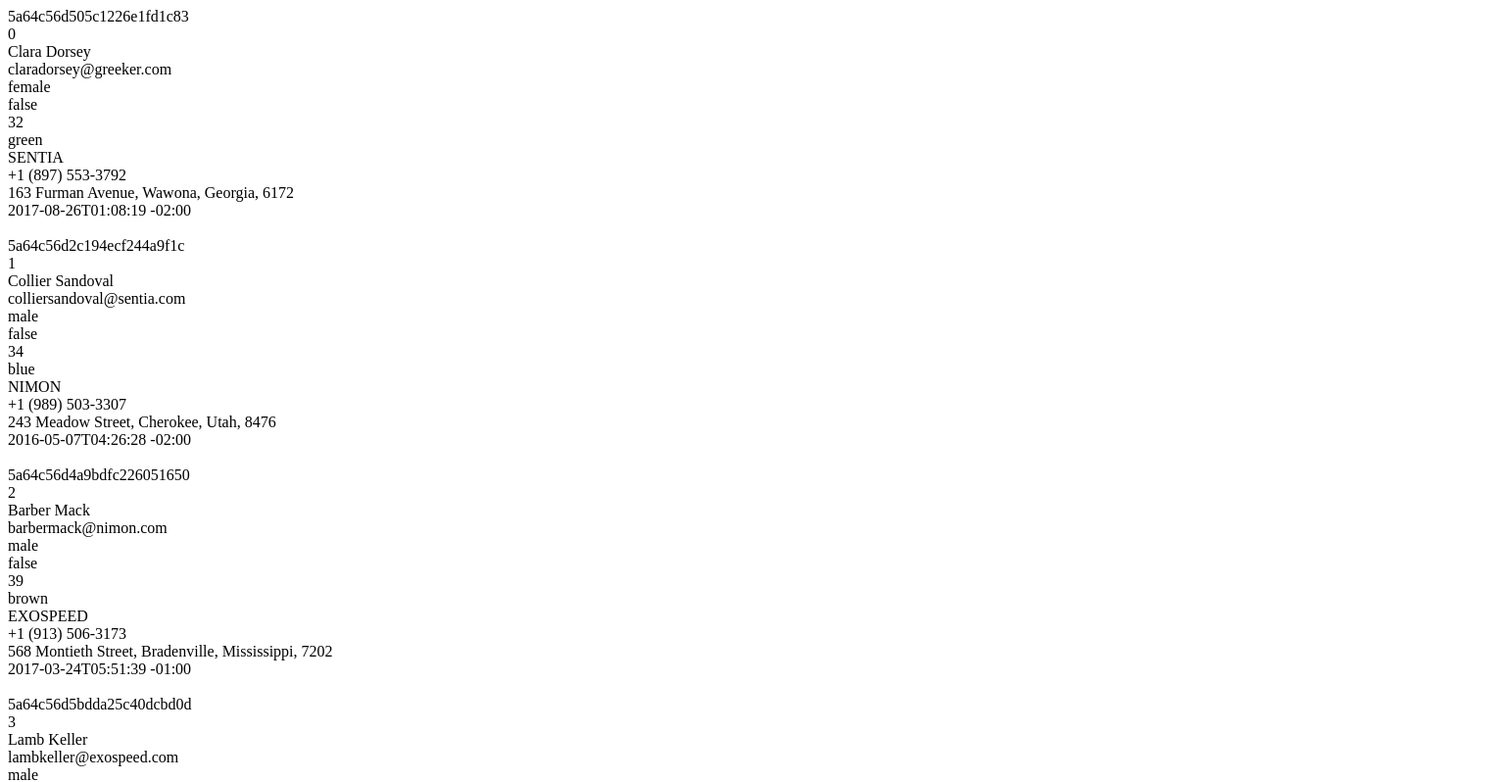
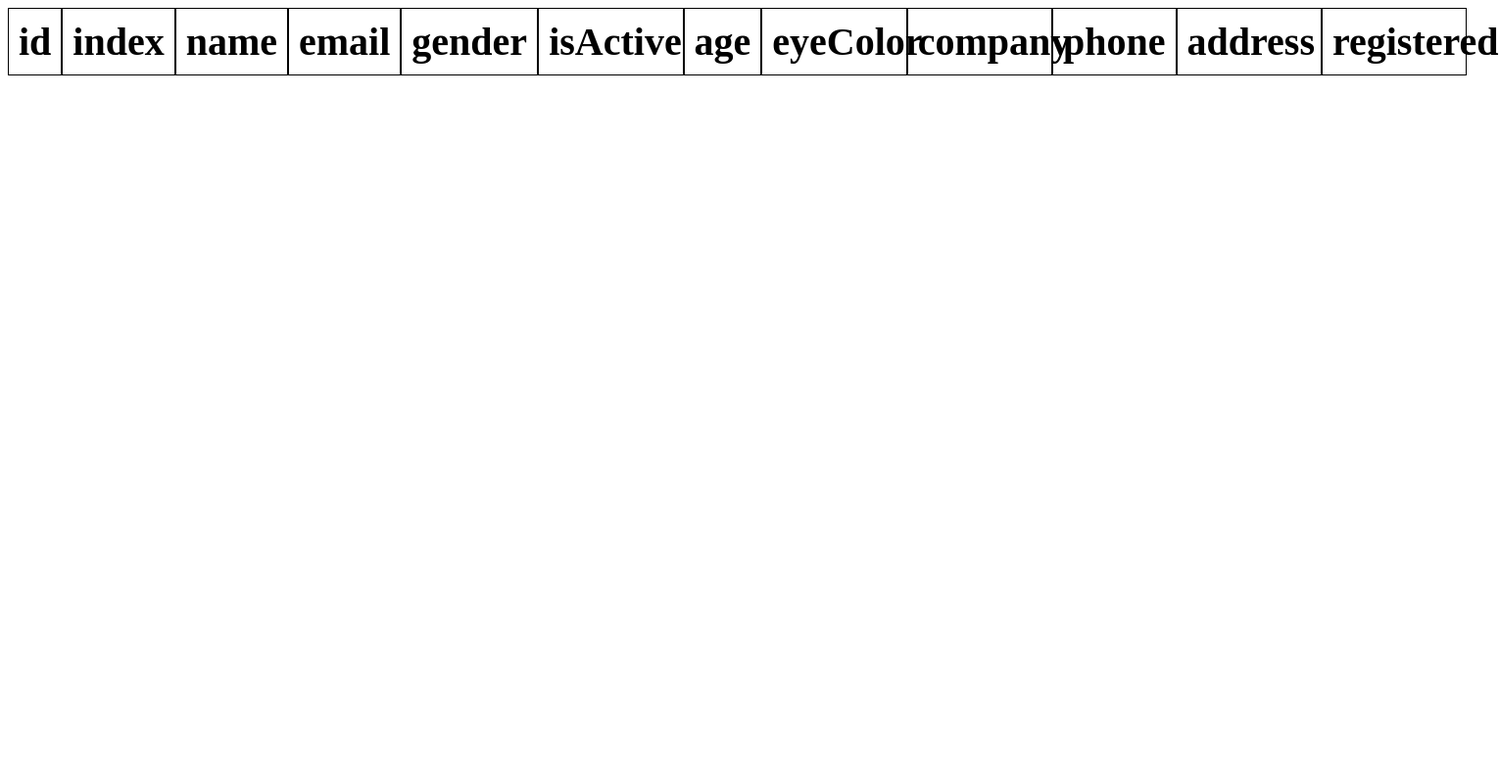
Before and after one commit to Pakopac/my-super-table, a plain HTML site: page index.html in a window 1280 px wide. Shown: the top 798 px of the page at 98% size, 1530 px wide, since content can reach past the window. Drawn offline with Linux system fonts and the light colour scheme.

Commit message:
Make keys line

```diff
--- a/index.html
+++ b/index.html
@@ -5,6 +5,7 @@
     <title>Title</title>
     <script src="script.js"></script>
     <script src="users.js"></script>
+    <link rel="stylesheet" href="styles.css">
 </head>
 <body>
     <div id="super-table"></div>
--- a/script.js
+++ b/script.js
@@ -17,10 +17,17 @@ window.onload = function() {
         }
     });
     function initSuperTable(table){
+        var divKeys = document.createElement('div');
+        divKeys.classList.add("divKeys");
+        table.element.appendChild(divKeys);
+
         for (var i in table.data){
             var user = table.data[i];
             for (var j in user ){
-                table.element.innerHTML += user[j] + '<br>';
+                var item = document.createElement('div');
+                item.classList.add(j);
+                divKeys.appendChild(item);
+                item.innerHTML += j;
             }
             table.element.innerHTML += '<br>'
         }
--- /dev/null
+++ b/styles.css
@@ -0,0 +1,51 @@
+.divKeys {
+    display: flex;
+    flex-direction: row;
+    font-size: 20px;
+    font-weight: bold;
+}
+.id, .index, .name, .email, .gender, .isActive,
+.age, .eyeColor, .company, .phone, .address, .registered{
+    width: 10%;
+    height: 10%;
+    padding: 10px;
+    text-align: center;
+    border: 1px solid black;
+    font-size: 40px;
+}
+.id{
+    flex: 4;
+}
+.index{
+    flex: 1;
+}
+.name{
+    flex: 3;
+}
+.email{
+    flex: 4;
+}
+.gender{
+    flex: 2;
+}
+.isActive{
+    flex: 2;
+}
+.age{
+    flex: 1;
+}
+.eyeColor{
+    flex: 2;
+}
+.company{
+    flex: 2;
+}
+.phone{
+    flex: 3;
+}
+.address{
+    flex: 5;
+}
+.registered {
+    flex: 4;
+}
```
